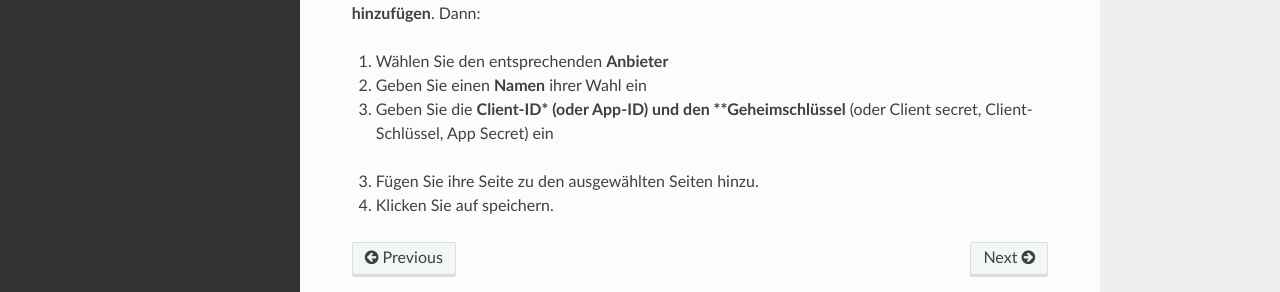
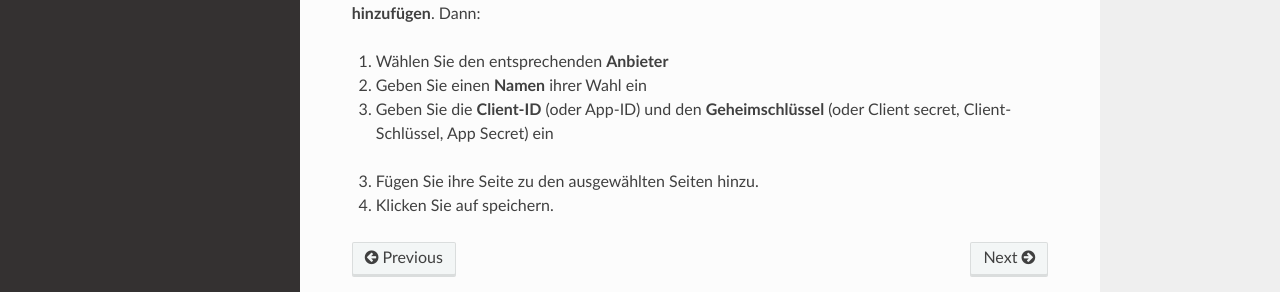
Before and after one commit to rdmorganiser/rdmo-docs-de, a Sphinx documentation site: the page built from docs/administration/allauth.rst, in a window 1280 px wide and 900 px high, scrolled down 879 px. Shown: the part 469-761 px from the top of the window. Built offline with Sphinx 7.4.7 and the Read the Docs theme 2.0.0, drawn with Linux system fonts in a browser that asks for light colours.

```diff
--- a/docs/administration/allauth.rst
+++ b/docs/administration/allauth.rst
@@ -44,7 +44,7 @@ Sobald die Zugangsdaten gültig sind, können Sie diese in dem Admin-Interface e
 
 2. Geben Sie einen **Namen** ihrer Wahl ein
 
-3. Geben Sie die **Client-ID* (oder App-ID) und den **Geheimschlüssel** (oder Client secret, Client-Schlüssel, App Secret) ein
+3. Geben Sie die **Client-ID** (oder App-ID) und den **Geheimschlüssel** (oder Client secret, Client-Schlüssel, App Secret) ein
 
 3. Fügen Sie ihre Seite zu den ausgewählten Seiten hinzu.
 
```
